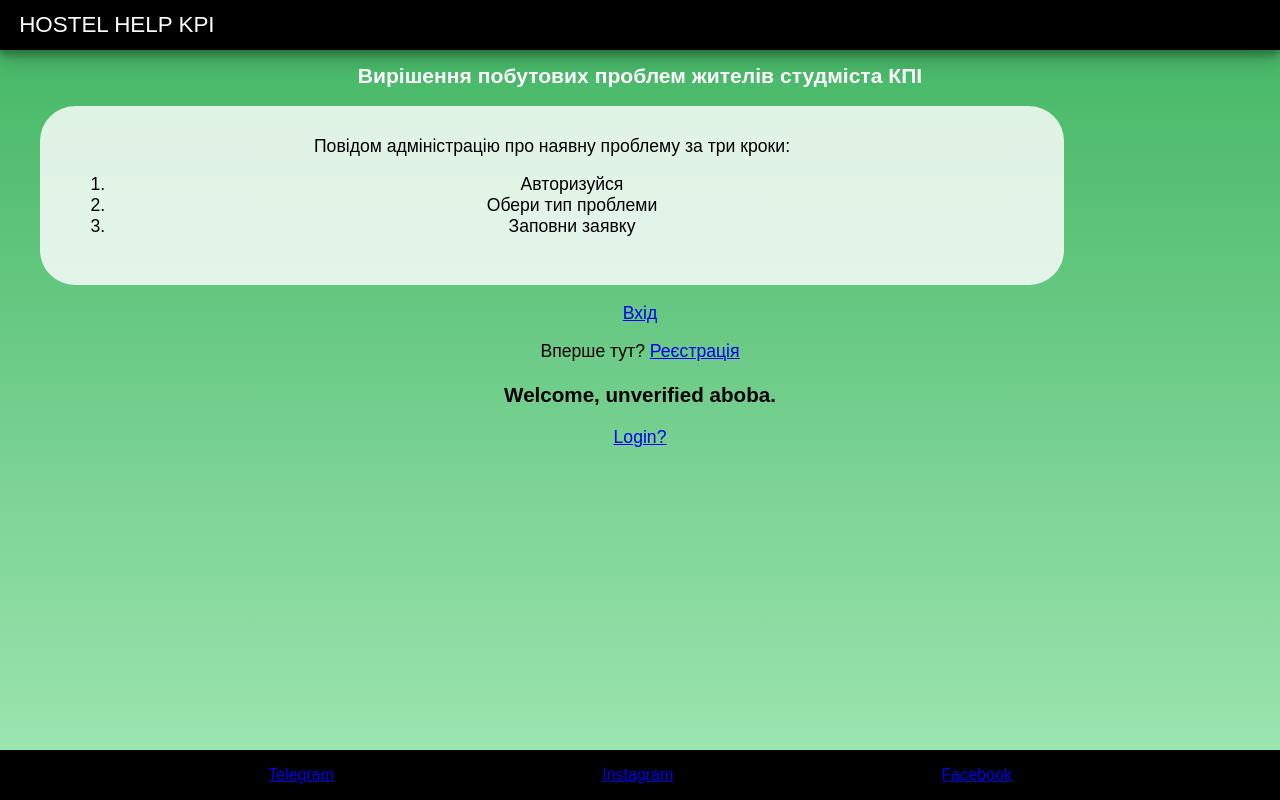
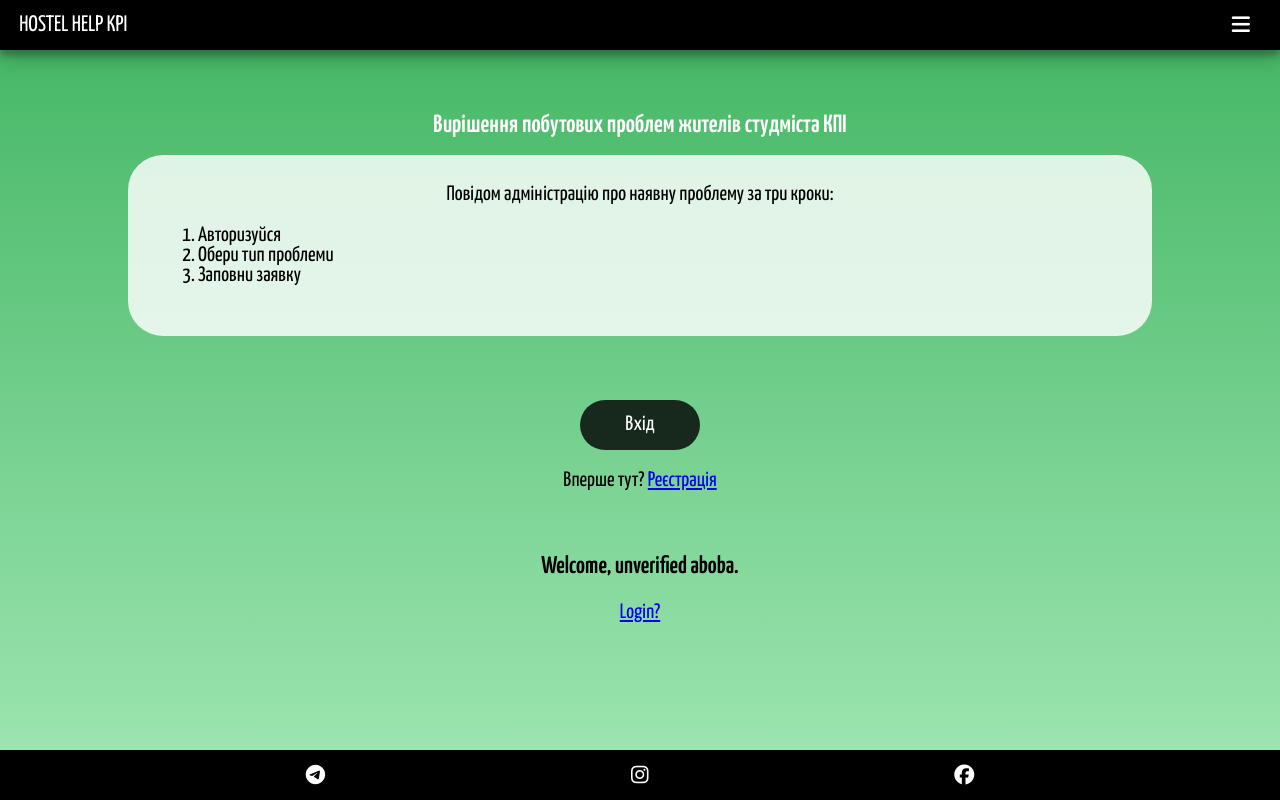
Before and after one commit to qsevenn/hostel-help, a Django app: page / in a window 1280 px wide. Run offline with Django 4.2, Linux system fonts and the light colour scheme; some libraries are stand-ins or nearby versions.

Commit message:
трішки підмарафетив

```diff
--- a/static/style.css
+++ b/static/style.css
@@ -27,7 +27,8 @@ header {
     top: 0;
     justify-content: space-between;
     padding: 0 1.2rem;
-    box-shadow: rgba(0, 0, 0, 0.19) 0px 10px 20px, rgba(0, 0, 0, 0.23) 0px 6px 6px;}
+    box-shadow: rgba(0, 0, 0, 0.19) 0 10px 20px, rgba(0, 0, 0, 0.23) 0 6px 6px;
+}
 
 .site-title {
     display: inline-block;
@@ -35,13 +36,63 @@ header {
     font-size: 140%;
 }
 
+#menu-button {
+    vertical-align: middle;
+    font-size: 130%;
+    background: none;
+    border: none;
+    color: #ffffff;
+    border-radius: 10px;
+    height: 2.5rem;
+    width: 2.5rem;
+    cursor: pointer;
+}
+
+#menu-button::before {
+    font-family: "Fontawesome";
+    content: "\f0c9";
+}
+
+#menu-button:hover, #menu-button:focus {
+    background: #ffffff36;
+}
+
+.show {
+    display: block;
+}
+
+nav {
+    display: none;
+    position: absolute;
+    top: 3.125rem;
+    left: 0;
+    z-index: 1;
+    background-color: #ffffff;
+    text-align: center;
+    width: 100vw;
+    box-shadow: rgba(0, 0, 0, 0.19) 0 10px 20px, rgba(0, 0, 0, 0.23) 0 6px 6px;
+}
+
+nav a {
+    width: 100%;
+    height: 3.125rem;
+    line-height: 3.125rem;
+    display: inline-block;
+    color: #000000;
+    font-size: 140%;
+    border-bottom: #000000 2px solid;
+}
+
 main {
-    font-size: 110%;
+    font-size: 130%;
     text-align: center;
-    justify-content: center;
     padding-top: 3.125rem;
     background: linear-gradient(#41B562, #9CE4B0);
     flex: 1 0 auto;
+}
+
+main > * {
+    margin-top: 5%;
 }
 
 h1 {
@@ -53,10 +104,36 @@ h1 {
     background: rgba(255, 255, 255, 0.82);
     border-radius: 35px;
     width: 80%;
+    margin: auto;
     padding: 30px;
+}
+
+.instruction ol {
+    text-align: left;
+}
+
+.enter-button {
+    display: inline-block;
+    width: 120px;
+    height: 50px;
+    line-height: 50px;
+    text-decoration: none;
+    border-radius: 40px;
+    color: #ffffff;
+    background: rgba(0, 0, 0, 0.8);
+}
+
+.enter-button:hover {
+    background: #000000;
 }
 
 footer {
     flex-shrink: 0;
     justify-content: space-evenly;
 }
+
+footer a {
+    color: #ffffff;
+    text-decoration: none;
+    font-size: 125%;
+}
--- a/templates/index.html
+++ b/templates/index.html
@@ -4,14 +4,22 @@
 <head>
     <meta charset="UTF-8">
     <title>Title</title>
+    <link rel="preconnect" href="https://fonts.googleapis.com">
+    <link rel="preconnect" href="https://fonts.gstatic.com" crossorigin>
+    <link href="https://fonts.googleapis.com/css2?family=Yanone+Kaffeesatz:wght@300;400;500;600&display=swap"
+        rel="stylesheet">
     <link rel="stylesheet" href="./static/style.css">
+    <script src="https://kit.fontawesome.com/72cdf14cdd.js" crossorigin="anonymous"></script>
 </head>
 <body>
     <header>
         <p class="site-title">HOSTEL HELP KPI</p>
-        <nav>
-
-        </nav>
+        <div class="navigation">
+            <button id="menu-button" onclick="openMenu()" title="Меню сайту"></button>
+            <nav id="menu">
+                <a href="index.html" class="active" aria-current="page">Головна</a>
+            </nav>
+        </div>
     </header>
 
     <main>
@@ -27,13 +35,11 @@
             </ol>
         </figure>
         <div>
-
+            <a href="#" class="enter-button">Вхід</a>
+            <p>Вперше тут?
+                <a href="#">Реєстрація</a>
+            </p>
         </div>
-
-        <a href="#">Вхід</a>
-        <p>Вперше тут?
-            <a href="#">Реєстрація</a>
-        </p>
         {% if user.is_authenticated %}
             <div class="alert alert-success" role="alert">
                 <h3>Welcome {{ user.username }}!</h3>
@@ -49,8 +55,11 @@
     </main>
 
     <footer>
-        <a href="#">Telegram</a>
-        <a href="#">Instagram</a>
-        <a href="#">Facebook</a>
+        <a href="#" target="_blank" class="fa-brands fa-telegram"><span
+                class="fa-sr-only">Telegram</span></a>
+        <a href="#" target="_blank" class="fa-brands fa-instagram"><span
+                class="fa-sr-only">Instagram</span></a>
+        <a href="#" target="_blank" class="fa-brands fa-facebook"><span
+                class="fa-sr-only">Facebook</span></a>
     </footer>
 </body>
```
